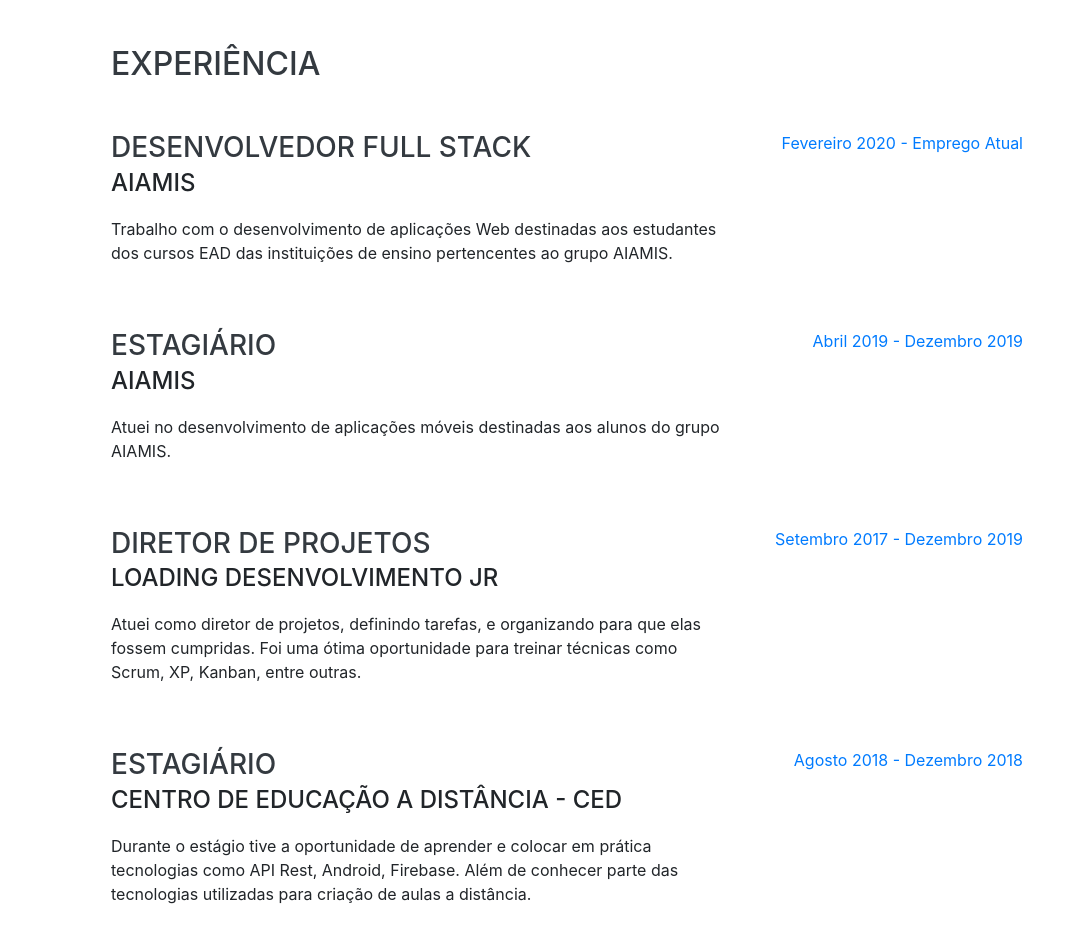
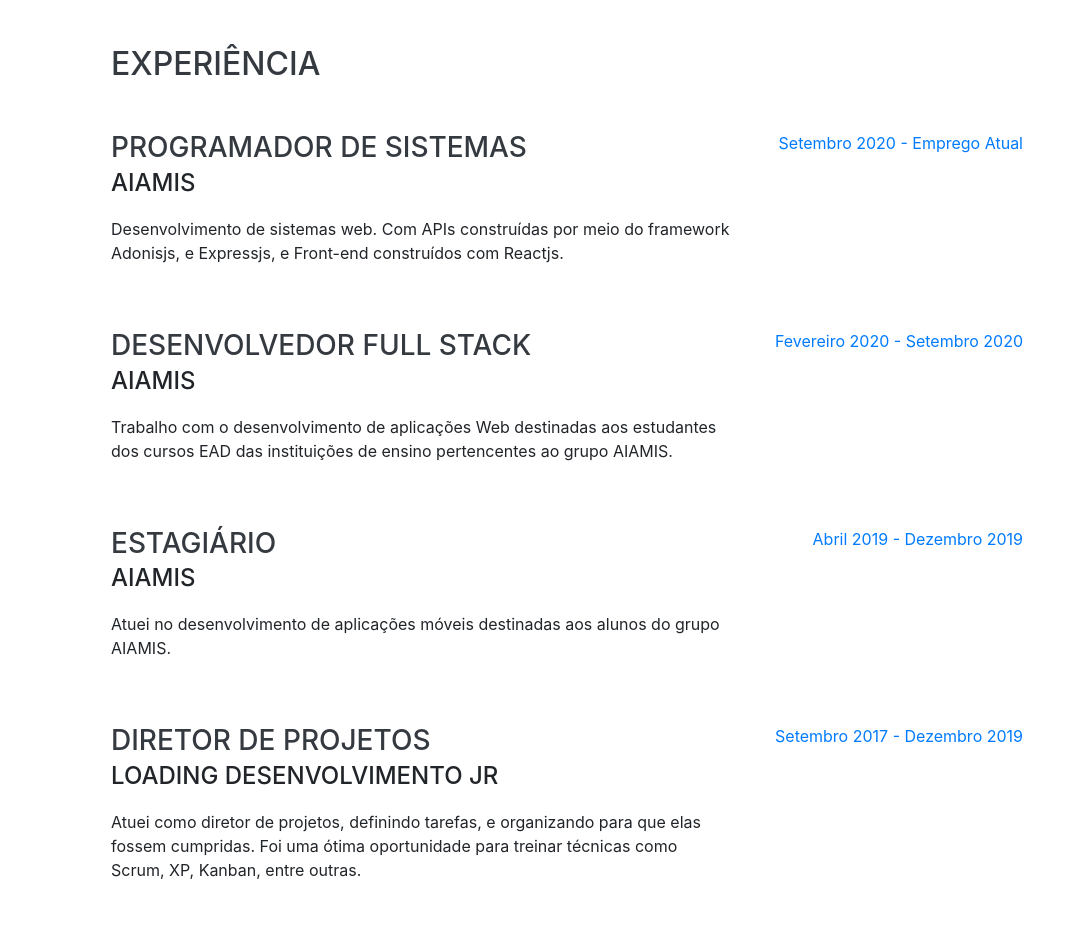
Before and after one commit to jairochaves2/jairochaves2.github.io, a website with bundled scripts: page index.html in a window 1280 px wide. Shown: the part 804-1732 px from the top of the page, without its empty margins (209-1280 px from the left). Built offline with nearby package versions, Linux system fonts and the light colour scheme; some icons are missing; a web font is replaced by a local one.

Commit message:
Update index.html

```diff
--- a/index.html
+++ b/index.html
@@ -148,6 +148,20 @@
             class="resume-item d-flex flex-column flex-md-row justify-content-between mb-5"
           >
             <div class="resume-content">
+              <h3 class="mb-0">Programador de Sistemas</h3>
+              <div class="subheading mb-3">AIAMIS</div>
+              <p>
+                Desenvolvimento de sistemas web. Com APIs construídas por meio do framework Adonisjs, e Expressjs, e Front-end construídos com Reactjs.
+              </p>
+            </div>
+            <div class="resume-date text-md-right">
+              <span class="text-primary">Setembro 2020 - Emprego Atual</span>
+            </div>
+          </div>
+          <div
+            class="resume-item d-flex flex-column flex-md-row justify-content-between mb-5"
+          >
+            <div class="resume-content">
               <h3 class="mb-0">Desenvolvedor Full Stack</h3>
               <div class="subheading mb-3">AIAMIS</div>
               <p>
@@ -157,7 +171,7 @@
               </p>
             </div>
             <div class="resume-date text-md-right">
-              <span class="text-primary">Fevereiro 2020 - Emprego Atual</span>
+              <span class="text-primary">Fevereiro 2020 - Setembro 2020</span>
             </div>
           </div>
           <div
```
